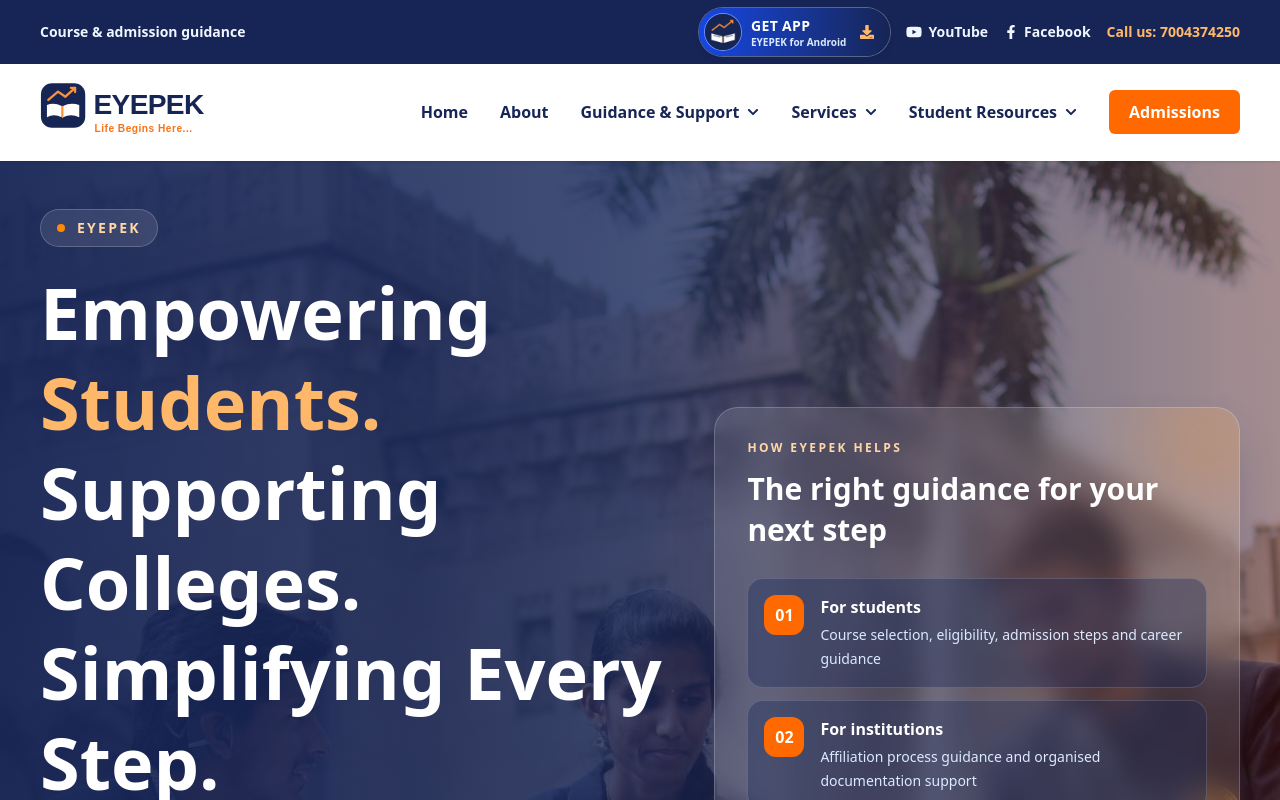
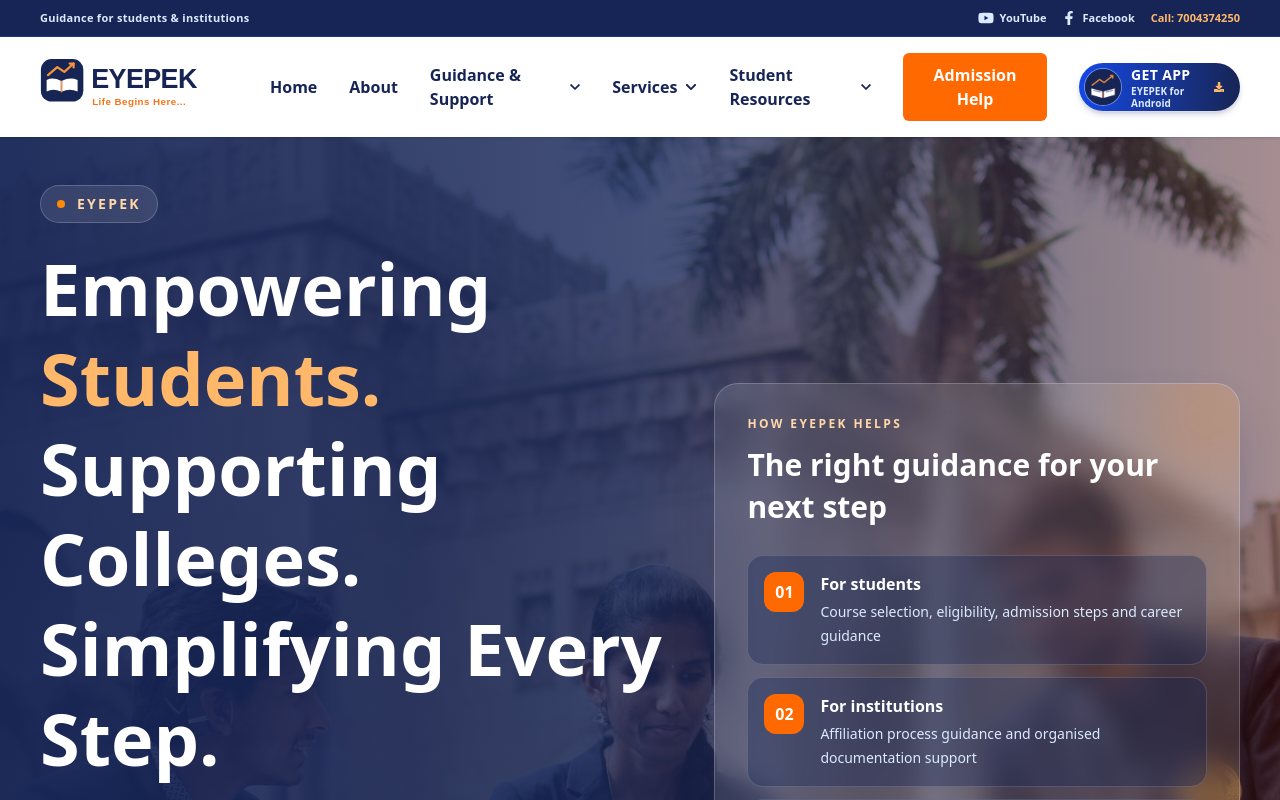
Before and after one commit to eyepek/EYEPEK, a React (Vite) app: page / in a window 1280 px wide. Shown: the top 800 px of the page. Built offline with nearby package versions, Linux system fonts and the light colour scheme.

Commit message:
Polish EYEPEK website header layout

```diff
--- a/src/components/NavBar.jsx
+++ b/src/components/NavBar.jsx
@@ -42,24 +42,23 @@ const NavBar = () => {
 
   return (
     <header className='sticky top-0 z-50 bg-white shadow-sm'>
-      <div className='bg-blue-950 px-6 py-2 text-xs font-semibold text-blue-50 md:px-10 md:text-sm'>
-        <div className='mx-auto flex max-w-7xl flex-wrap items-center justify-between gap-x-4 gap-y-2'>
-          <span>Course &amp; admission guidance</span>
-          <div className='flex flex-wrap items-center gap-x-4 gap-y-2'>
-            <InstallAppButton />
-            <a href='https://www.youtube.com/@eyepek' target='_blank' rel='noreferrer' aria-label='Visit EYEPEK on YouTube (opens in a new tab)' className='inline-flex items-center gap-1.5 text-blue-50 transition hover:text-orange-300'>
-              <FaYoutube aria-hidden='true' className='h-4 w-4' /> YouTube
+      <div className='border-b border-blue-900 bg-blue-950 px-4 text-blue-50 sm:px-6 md:px-10'>
+        <div className='mx-auto flex min-h-9 max-w-7xl items-center justify-between gap-3'>
+          <p className='hidden text-[11px] font-semibold tracking-wide text-blue-100 sm:block'>Guidance for students &amp; institutions</p>
+          <div className='ml-auto flex items-center gap-3 sm:gap-4'>
+            <a href='https://www.youtube.com/@eyepek' target='_blank' rel='noreferrer' aria-label='Visit EYEPEK on YouTube (opens in a new tab)' className='inline-flex items-center gap-1.5 text-[11px] font-semibold text-blue-100 transition hover:text-orange-300'>
+              <FaYoutube aria-hidden='true' className='h-4 w-4' /><span className='hidden sm:inline'>YouTube</span>
             </a>
-            <a href='https://www.facebook.com/share/1E6U716f8p/' target='_blank' rel='noreferrer' aria-label='Visit EYEPEK on Facebook (opens in a new tab)' className='inline-flex items-center gap-1.5 text-blue-50 transition hover:text-orange-300'>
-              <FaFacebookF aria-hidden='true' className='h-3.5 w-3.5' /> Facebook
+            <a href='https://www.facebook.com/share/1E6U716f8p/' target='_blank' rel='noreferrer' aria-label='Visit EYEPEK on Facebook (opens in a new tab)' className='inline-flex items-center gap-1.5 text-[11px] font-semibold text-blue-100 transition hover:text-orange-300'>
+              <FaFacebookF aria-hidden='true' className='h-3.5 w-3.5' /><span className='hidden sm:inline'>Facebook</span>
             </a>
-            <a href='tel:7004374250' className='text-orange-300 transition hover:text-white'>Call us: 7004374250</a>
+            <a href='tel:7004374250' className='text-[11px] font-bold text-orange-300 transition hover:text-white'>Call: 7004374250</a>
           </div>
         </div>
       </div>
-      <div className='mx-auto flex max-w-7xl items-center justify-between px-6 py-4 md:px-10'>
+      <div className='mx-auto flex max-w-7xl items-center justify-between px-4 py-3 sm:px-6 md:px-10 md:py-4'>
         <Link to='/' onClick={closeMenu} aria-label='EYEPEK home' className='shrink-0'>
-          <img src='/images/eyepek-logo.svg' alt='EYEPEK' className='block h-auto w-[210px] sm:w-[240px]' />
+          <img src='/images/eyepek-logo.svg' alt='EYEPEK' className='block h-auto w-[174px] sm:w-[210px] md:w-[230px]' />
         </Link>
         <button type='button' aria-label={isOpen ? 'Close navigation' : 'Open navigation'} aria-controls='primary-navigation' aria-expanded={isOpen} onClick={() => setIsOpen(!isOpen)} className='rounded-md p-2 text-blue-950 lg:hidden'>
           <IoMdMenu className='h-8 w-8' />
@@ -114,7 +113,8 @@ const NavBar = () => {
               <a href='/#admissions' onClick={closeMenu} className='flex items-center justify-between border-t border-slate-100 px-5 py-3 text-sm font-bold text-orange-600 transition hover:bg-orange-50'>Contact EYEPEK <span aria-hidden='true'>→</span></a>
             </div>
           </div>
-          <a href='/#admissions' onClick={closeMenu} className='rounded-md bg-orange-500 px-5 py-2.5 text-center text-white transition hover:bg-orange-600'>Admissions</a>
+          <a href='/#admissions' onClick={closeMenu} className='rounded-md bg-orange-500 px-5 py-2.5 text-center text-white transition hover:bg-orange-600'>Admission Help</a>
+          <div className='pt-1 lg:pt-0'><InstallAppButton /></div>
         </nav>
       </div>
     </header>
```
